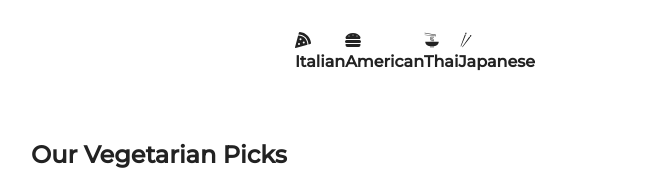
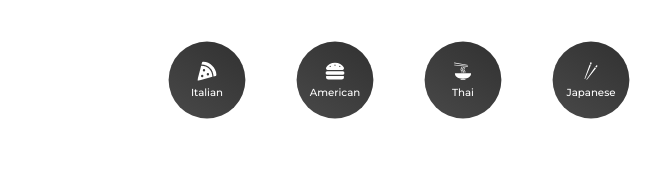
Before and after one commit to AssADev/React-Recipe_App, a React (Create React App) app in the folder src/: page / in a window 1280 px wide. Shown: the top 170 px of the page, without its empty margins (225-886 px from the left). Built offline with nearby package versions, Linux system fonts and the light colour scheme; no server answers.

Commit message:
Cuisine added

```diff
--- a/src/src/components/Category.jsx
+++ b/src/src/components/Category.jsx
@@ -6,29 +6,60 @@
 function Category() {
     return (
         <List>
-            <NavLink to={"/cuisine/Italian"}>
+            <SLink to={"/cuisine/Italian"}>
                 <FaPizzaSlice />
                 <h4>Italian</h4>
-            </NavLink>
-            <NavLink to={"/cuisine/American"}>
+            </SLink>
+            <SLink to={"/cuisine/American"}>
                 <FaHamburger />
                 <h4>American</h4>
-            </NavLink>
-            <NavLink to={"/cuisine/Thai"}>
+            </SLink>
+            <SLink to={"/cuisine/Thai"}>
                 <GiNoodles />
                 <h4>Thai</h4>
-            </NavLink>
-            <NavLink to={"/cuisine/Japanese"}>
+            </SLink>
+            <SLink to={"/cuisine/Japanese"}>
                 <GiChopsticks />
                 <h4>Japanese</h4>
-            </NavLink>
+            </SLink>
         </List>
     );
 }
 
+// Style :
 const List = styled.div`
     display: flex;
     justify-content: center;
     margin: 2rem 0;
 `;
+
+const SLink = styled(NavLink)`
+    display: flex;
+    flex-direction: column;
+    align-items: center;
+    justify-content: center;
+    row-gap: 7.5px;
+    border-radius: 50%;
+    margin-right: 2rem;
+    background: linear-gradient(35deg, #494949, #313131);
+    width: 6rem;
+    height: 6rem;
+    cursor: pointer;
+    transform: scale(0.8);
+
+    &.active {
+        background: linear-gradient(to right, #f27121, #e94057);
+    }
+
+    h4 {
+        color: #fff;
+        font-size: 0.8rem;
+        font-weight: 500;
+    }
+    svg {
+        color: #fff;
+        font-size: 1.5rem;
+    }
+`;
+
 export default Category;
--- a/src/src/pages/Cuisine.jsx
+++ b/src/src/pages/Cuisine.jsx
@@ -1,7 +1,55 @@
-import React from "react";
+import React, { useEffect, useState } from "react";
+import styled from "styled-components";
+import { motion } from "framer-motion";
+import { Link, useParams } from "react-router-dom";
 
 function Cuisine() {
-    return <div>Cuisine</div>;
+    const [cuisine, setCuisine] = useState([]);
+    let params = useParams();
+
+    const getCuisine = async (name) => {
+        const response = await fetch(`https://api.spoonacular.com/recipes/complexSearch?apiKey=${process.env.REACT_APP_API_KEY}&cuisine=${name}`);
+        const data = await response.json();
+        setCuisine(data.results);
+    };
+
+    useEffect(() => {
+        getCuisine(params.type);
+    }, [params.type]);
+
+    return (
+        <Grid>
+            {cuisine.map((item) => {
+                return (
+                    <Card key={item.id}>
+                        <img src={item.image} alt={item.title} />
+                        <h4>{item.title}</h4>
+                    </Card>
+                );
+            })}
+        </Grid>
+    );
 }
 
+// Style :
+const Grid = styled.div`
+    display: grid;
+    grid-template-columns: repeat(auto-fit, minmax(20rem, 1fr));
+    grid-gap: 3rem;
+`;
+
+const Card = styled.div`
+    img {
+        width: 100%;
+        border-radius: 2rem;
+    }
+    a {
+        text-decoration: none;
+    }
+    h4 {
+        text-align: center;
+        padding: 1rem;
+    }
+`;
+
 export default Cuisine;
```
